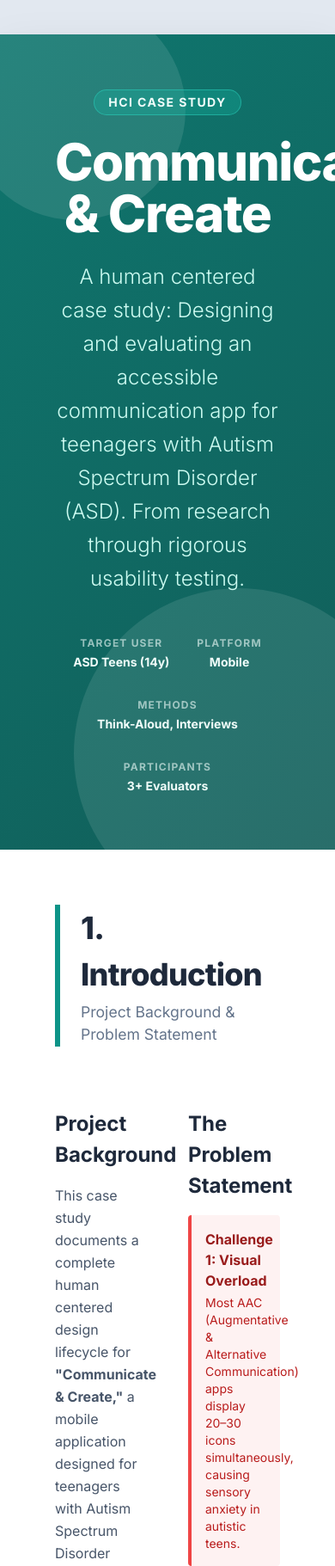
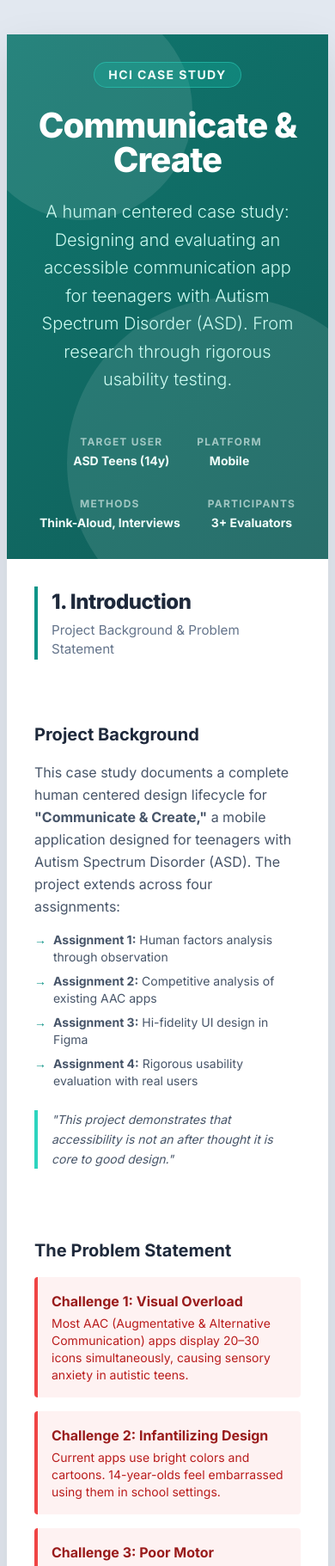
Before and after one commit to wasif-rahman/communicate-and-create, a plain HTML site: page index.html in a window 390 px wide. Shown: the top 1821 px of the page at 86% size. Drawn offline with nearby package versions, Linux system fonts and the light colour scheme.

Commit message:
Update index.html

```diff
--- a/index.html
+++ b/index.html
@@ -92,6 +92,50 @@
         }
         .metric-value { font-size: 2.5rem; font-weight: 800; }
         .metric-label { font-size: 0.875rem; opacity: 0.9; margin-top: 8px; }
+               /* Responsive Adjustments */
+        @media (max-width: 1024px) {
+            body { padding: 1.5rem 0; }
+            .case-study-container { margin: 0 1rem; }
+            .header-bg { padding: 3rem 2rem; }
+            .p-16 { padding: 2.5rem !important; }
+            .text-6xl { font-size: 2.5rem !important; }
+            .text-2xl { font-size: 1.25rem !important; }
+            .section-title { font-size: 1.75rem; }
+            .subsection-title { font-size: 1.25rem; }
+
+            .grid.grid-cols-2,
+            .grid.grid-cols-3 {
+                grid-template-columns: 1fr !important;
+            }
+
+            .flex.gap-12,
+            .flex.gap-8,
+            .flex.gap-6 {
+                flex-wrap: wrap;
+            }
+
+            .w-1\/3,
+            .w-2\/3 {
+                width: 100% !important;
+            }
+
+            .flow-container { flex-wrap: wrap; justify-content: center; gap: 16px; }
+            .flow-line { display: none; }
+            .flow-step { width: 220px; }
+            .flow-step.decision { transform: none; width: 220px; height: auto; margin: 0; }
+            .flow-step.decision .content { transform: none; }
+        }
+
+        @media (max-width: 640px) {
+            .case-study-container { margin: 0 0.5rem; }
+            .header-bg { padding: 2.5rem 1.5rem; }
+            .p-16 { padding: 2rem !important; }
+            .section-header { padding-left: 16px; border-left-width: 4px; }
+            .section-title { font-size: 1.5rem; }
+            .section-subtitle { font-size: 0.95rem; }
+            .metric-value { font-size: 2rem; }
+            .color-swatch { height: 64px; }
+            .flow-step { width: 100%; max-width: 260px; }
     </style>
 </head>
 <body class="py-10">
```
